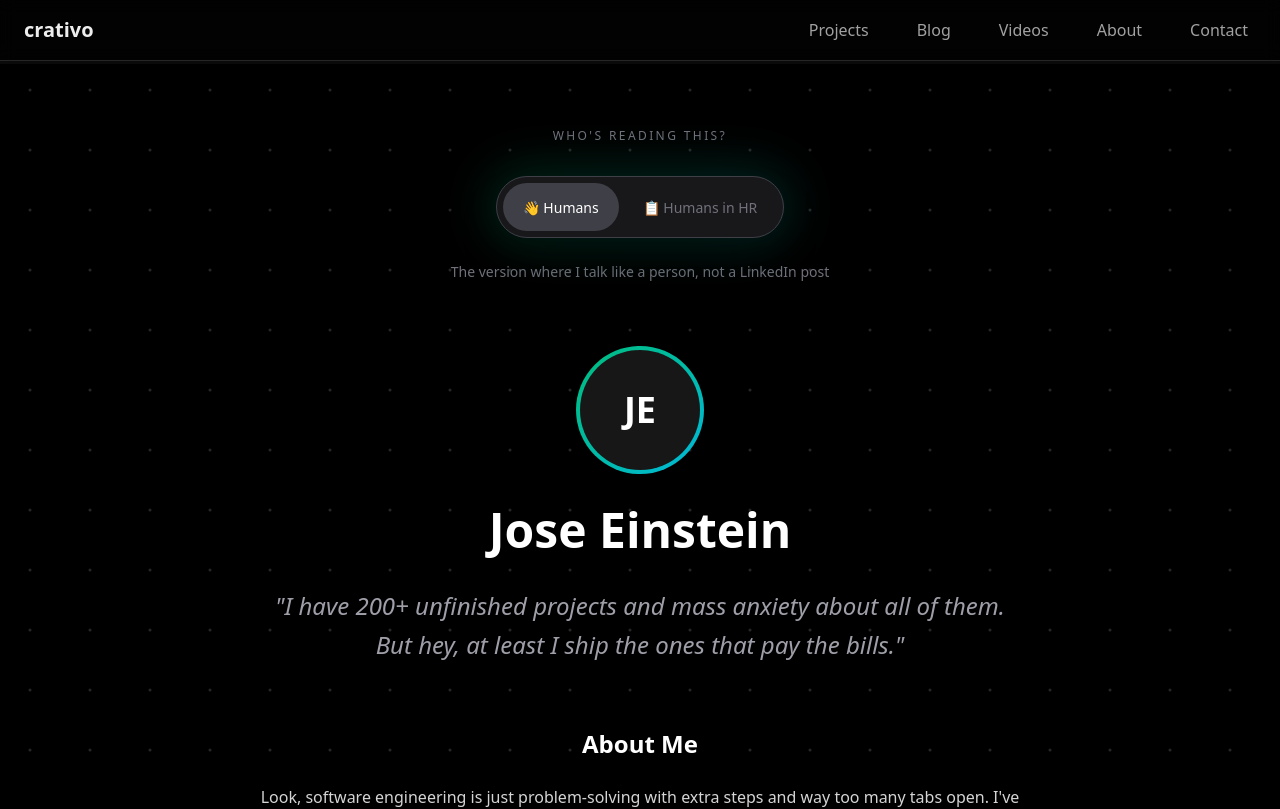
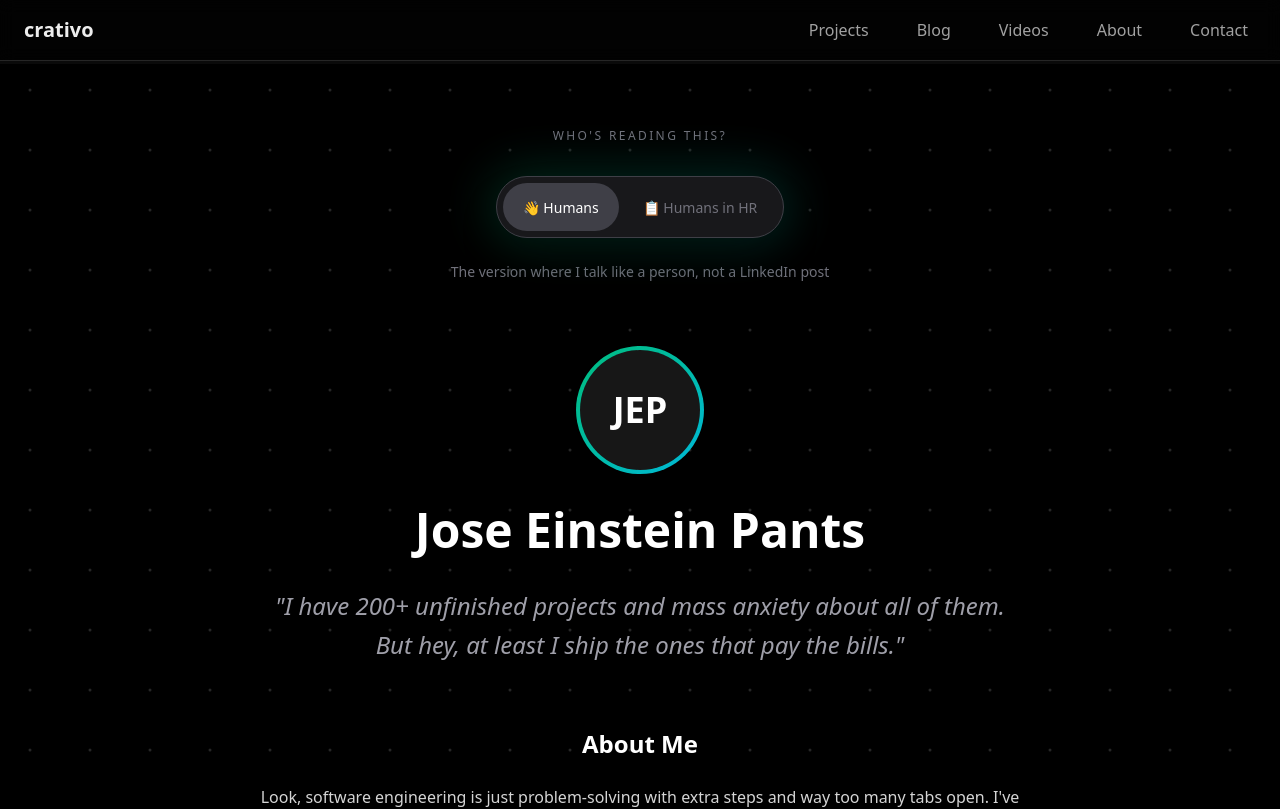
Before and after one commit to josmanvis/crativo.xyz, a Next.js app: page /about in a window 1280 px wide. Shown: the top 809 px of the page. Built offline with nearby package versions, Linux system fonts and the light colour scheme.

Commit message:
feat: Jose Einstein Pants

```diff
--- a/src/data/about.ts
+++ b/src/data/about.ts
@@ -96,7 +96,7 @@ export const aboutDataHR: AboutData = {
 // Normal People Mode - How I'd actually describe myself to a human
 export const aboutDataHuman: AboutData = {
   bio: {
-    name: 'Jose Einstein',
+    name: 'Jose Einstein Pants',
     tagline: '"I have 200+ unfinished projects and mass anxiety about all of them. But hey, at least I ship the ones that pay the bills."',
     description: [
       "Look, software engineering is just problem-solving with extra steps and way too many tabs open. I've been doing this for over a decade now, which means I've made the mistakes already. So you don't have to.",
```
